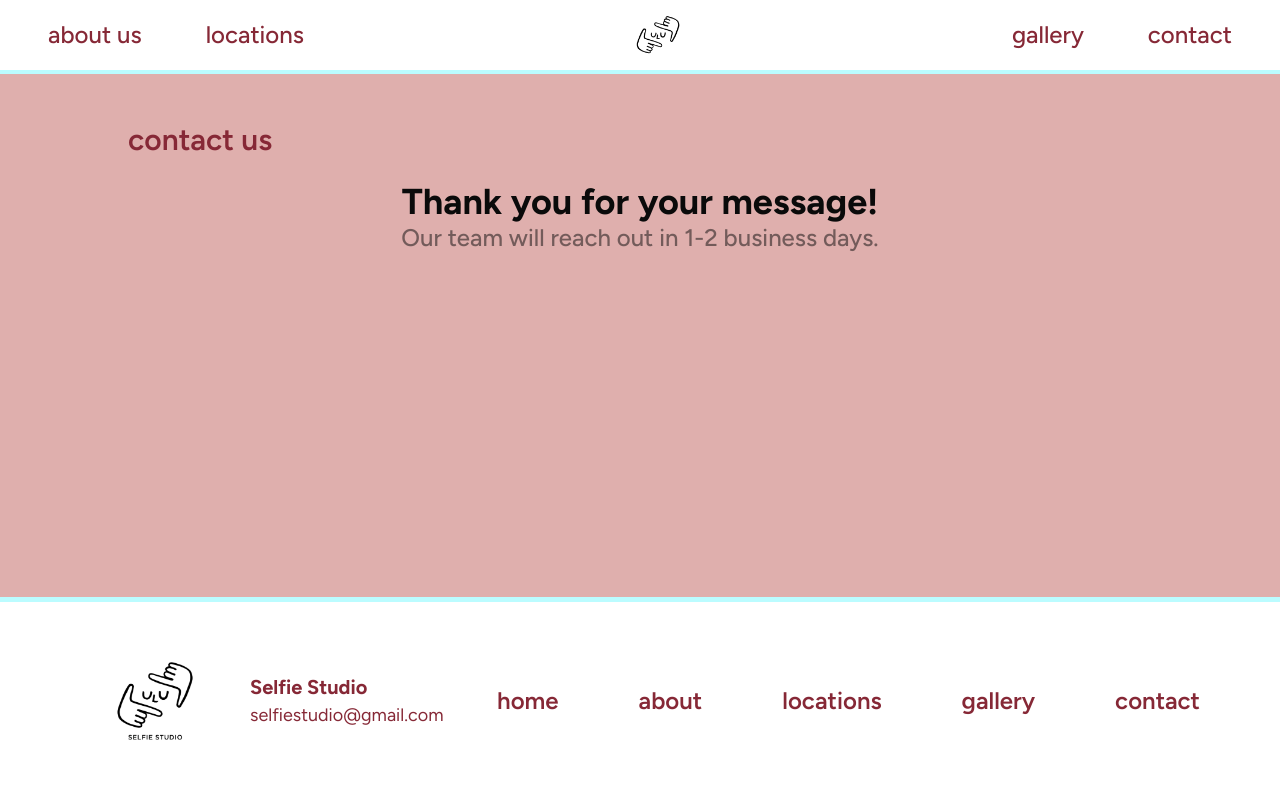
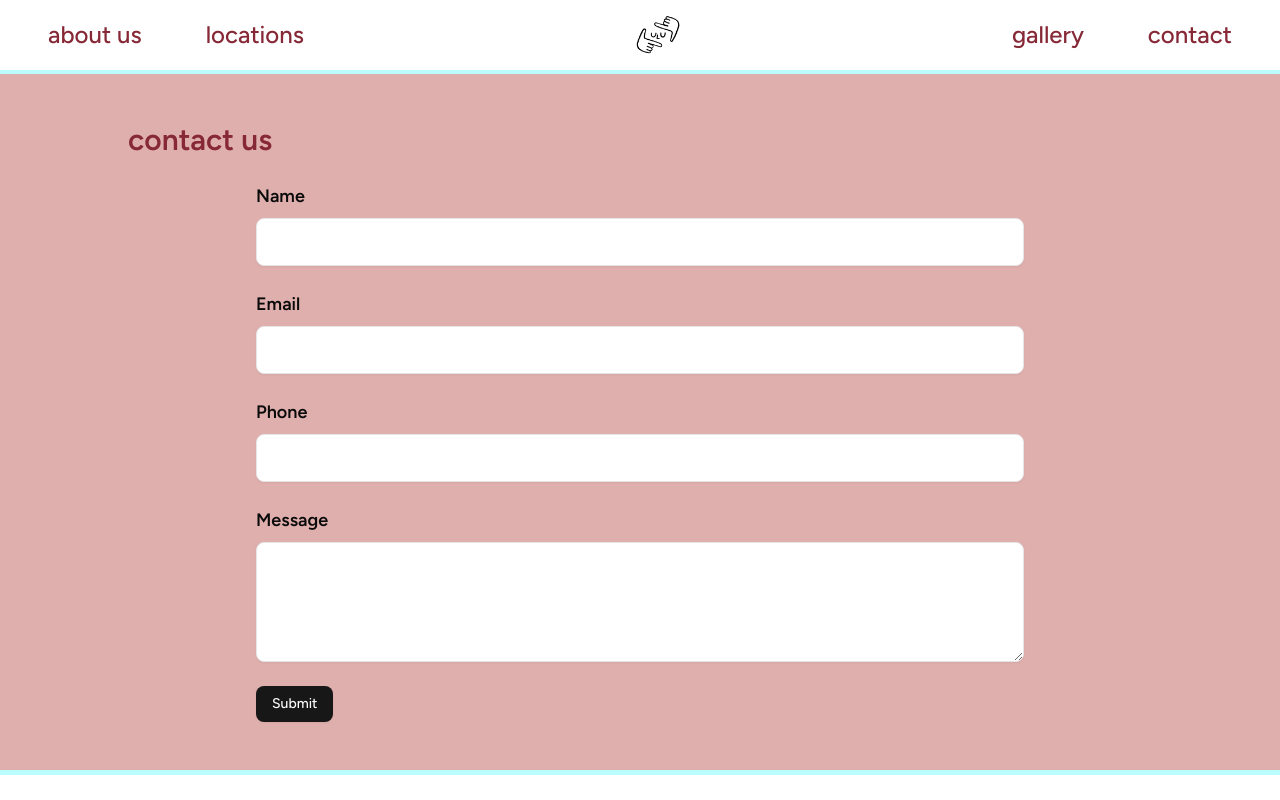
Before and after one commit to VoxelFS/selfie-studio, a Next.js app: page /contact in a window 1280 px wide. Shown: the top 800 px of the page. Built offline with nearby package versions, Linux system fonts and the light colour scheme.

Commit message:
fixed bug skull

```diff
--- a/src/app/(frontend)/contact/_componenets/ContactForm.tsx
+++ b/src/app/(frontend)/contact/_componenets/ContactForm.tsx
@@ -11,7 +11,7 @@ import { z } from 'zod'
 import { useState } from 'react'
 
 export default function ContactForm() {
-  const [sent, setSent] = useState<boolean>(true)
+  const [sent, setSent] = useState<boolean>(false)
 
   const form = useForm<FormInput>({
     resolver: zodResolver(formSchema),
```
